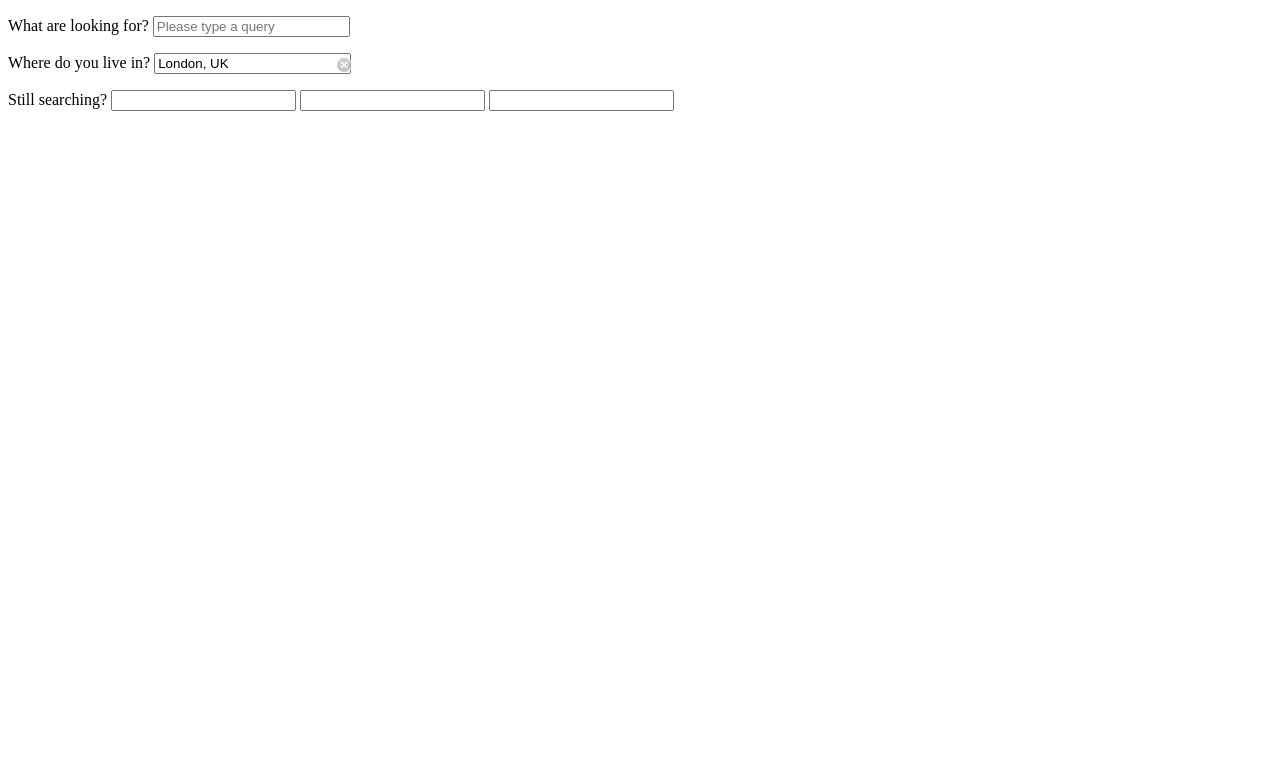
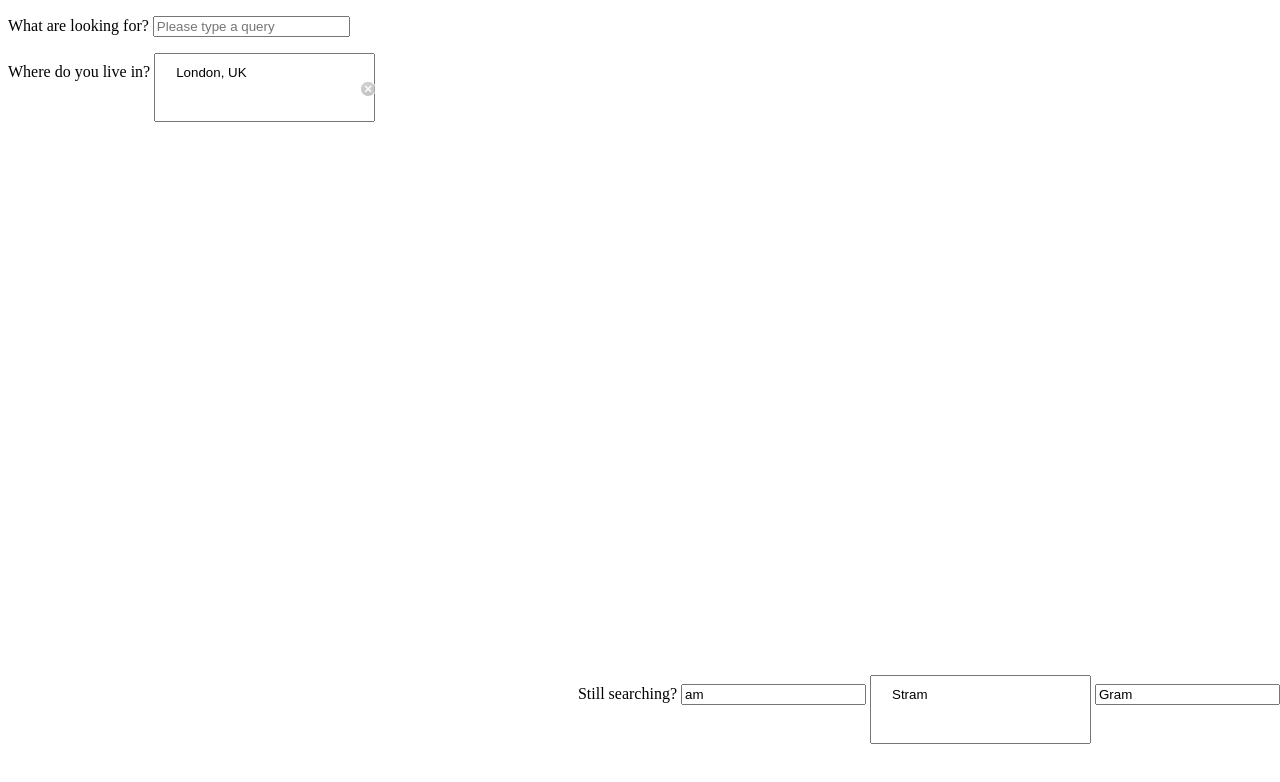
Before and after one commit to thom4parisot/input-search, a website: page src/main.html in a window 1280 px wide. Drawn offline with nearby package versions, Linux system fonts and the light colour scheme.

Commit message:
Positionning

```diff
--- /dev/null
+++ b/src/css/examples.css
@@ -0,0 +1,10 @@
+#absolute-container{
+  position: absolute;
+  bottom: 5%;
+  right: 0;
+}
+
+form :nth-of-type(2) input,
+form input:nth-of-type(2){
+  padding: 10px 20px 40px;
+}
--- a/src/main.html
+++ b/src/main.html
@@ -3,6 +3,7 @@
 <head>
     <title>input[type="search"] Sample</title>
     <link rel="stylesheet" href="css/main.css">
+    <link rel="stylesheet" href="css/examples.css">
 </head>
 <body>
 
@@ -18,12 +19,12 @@
     </p>
 </form>
 
-<form action="#" method="get" class="absolute-container">
+<form action="#" method="get" id="absolute-container">
     <p>
 	<label for="another-search">Still searching?</label>
-	<input id="another-search" name="am" type="search" required/>
-	<input type="search" name="stram" required/>
-	<input type="search" name="gram" required/>
+	<input id="another-search" name="q[]" type="search" value="am" required/>
+	<input type="search" name="q[]" value="Stram" required/>
+	<input type="search" name="q[]" value="Gram" required/>
     </p>
 </form>
 
```
